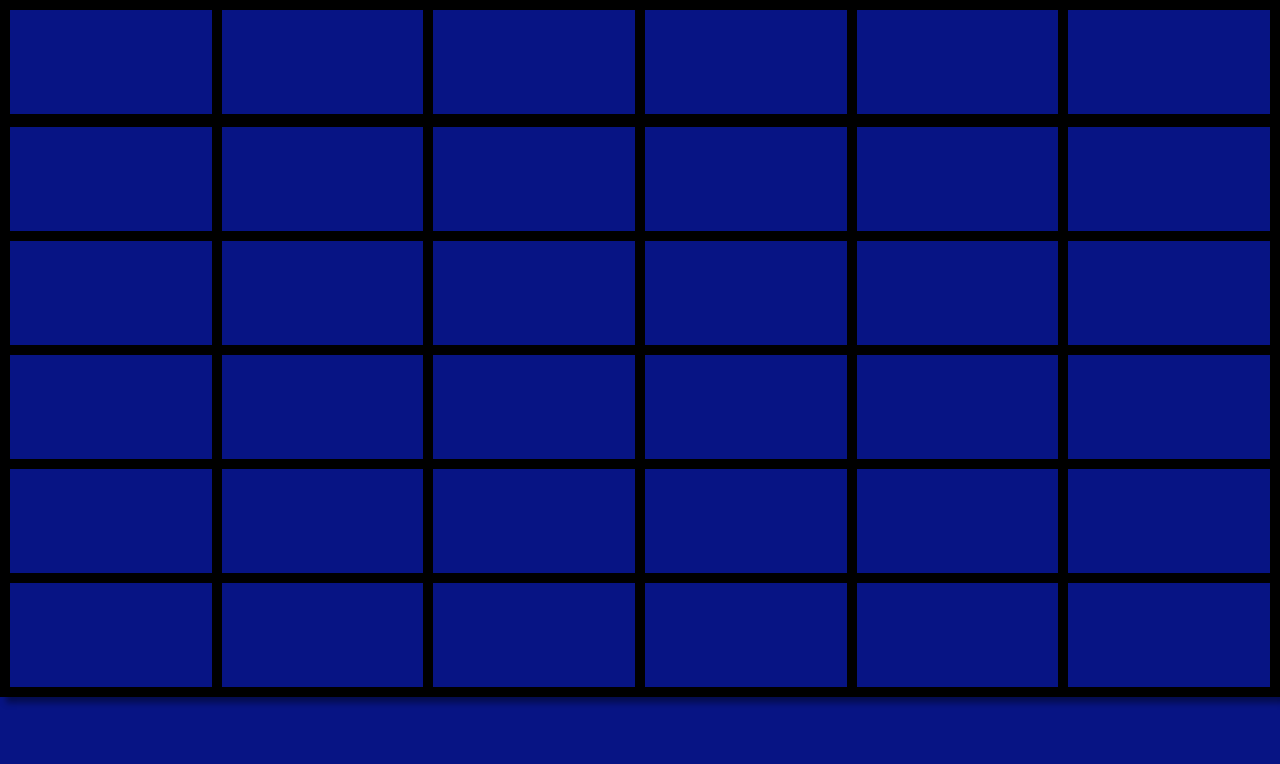
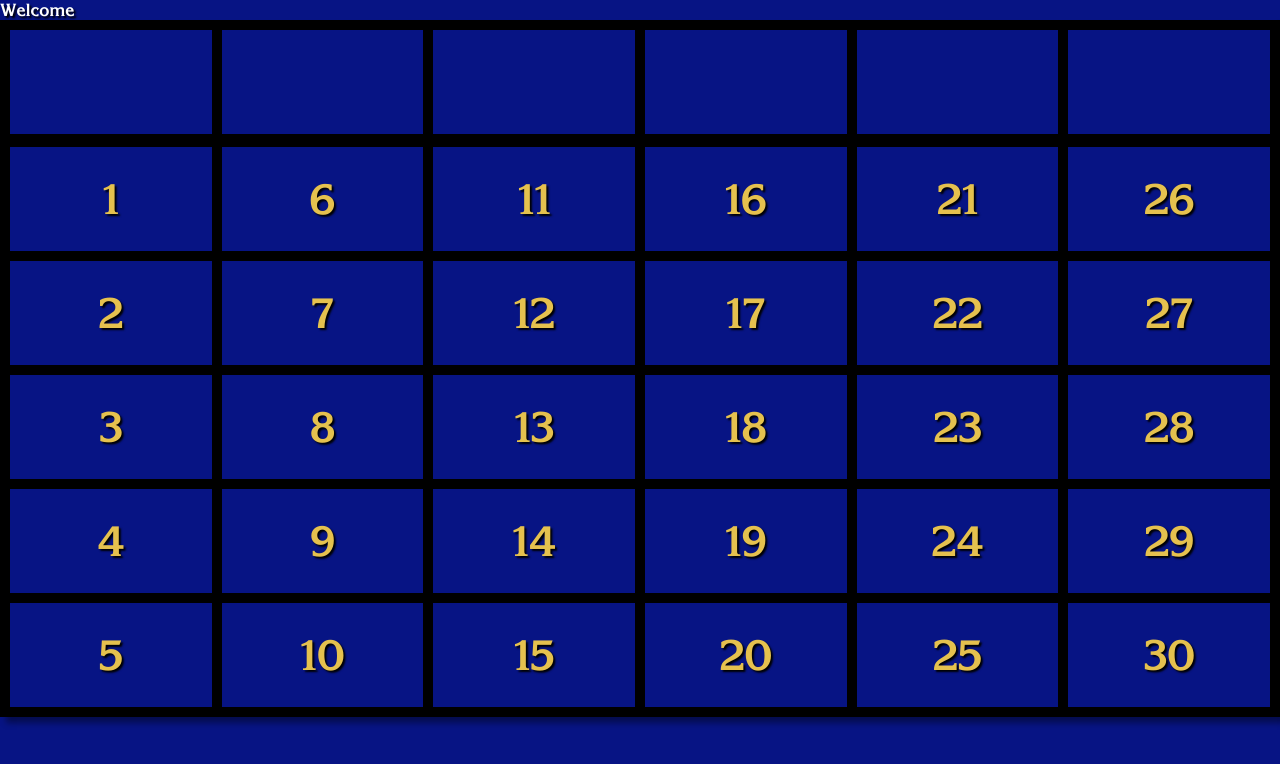
Before and after one commit to taylordeckard/jeopardy, a Vue app in the folder client/vue/: page /game in a window 1280 px wide. Shown: the top 764 px of the page. Built offline with nearby package versions, Linux system fonts and the light colour scheme.

Commit message:
added vuex for state management

```diff
--- a/client/vue/package.json
+++ b/client/vue/package.json
@@ -9,7 +9,8 @@
   },
   "dependencies": {
     "vue": "^2.5.16",
-    "vue-router": "^3.0.1"
+    "vue-router": "^3.0.1",
+    "vuex": "^3.0.1"
   },
   "devDependencies": {
     "@vue/cli-plugin-babel": "^3.0.0-rc.10",
--- a/client/vue/public/index.html
+++ b/client/vue/public/index.html
@@ -5,6 +5,7 @@
     <meta http-equiv="X-UA-Compatible" content="IE=edge">
     <meta name="viewport" content="width=device-width,initial-scale=1.0">
     <link rel="icon" href="<%= BASE_URL %>favicon.ico">
+	<script src="https://cdn.jsdelivr.net/npm/es6-promise@4/dist/es6-promise.auto.js"></script>
     <title>jprdy</title>
   </head>
   <body>
--- a/client/vue/src/App.vue
+++ b/client/vue/src/App.vue
@@ -12,8 +12,6 @@ export default {
 
 <style lang="scss">
 @import './assets/variables.scss';
-#app {
-}
 body {
   @include clue-font;
   background: $bg-color;
--- a/client/vue/src/components/Card.vue
+++ b/client/vue/src/components/Card.vue
@@ -1,14 +1,38 @@
 <template>
-  <div class="card"></div>
+  <div class="card" v-bind:class="{ clickable: clickable }">
+    <div class="text absolute-center"
+      v-bind:class="{
+        yellow: textColor === 'yellow',
+        white: textColor === 'white'
+      }">{{ text }}</div>
+  </div>
 </template>
 <script>
 export default {
   name: 'Card',
+  props: ['clickable', 'text', 'textColor'],
 };
 </script>
 <style scoped lang="scss">
 @import '../assets/variables.scss';
 .card {
+  position: relative;
   background: $bg-color;
+  transition: background .5s;
+  .text {
+    font-size: 3vw;
+    &.yellow {
+      color: $yellow;
+    }
+    &.white {
+      color: white;
+    }
+  }
+  &.clickable {
+    cursor: pointer;
+    &:hover {
+      background: darken($bg-color, 5%);
+    }
+  }
 }
 </style>
--- a/client/vue/src/components/Game.vue
+++ b/client/vue/src/components/Game.vue
@@ -1,7 +1,11 @@
 <template>
-  <Grid></Grid>
+  <div>
+    <div>Welcome {{ name }}</div>
+    <Grid></Grid>
+  </div>
 </template>
 <script>
+import { mapState } from 'vuex';
 import Grid from './Grid.vue';
 
 export default {
@@ -9,6 +13,9 @@ export default {
   components: {
     Grid,
   },
+  computed: {
+    ...mapState('game', { name: state => state.username }),
+  },
 };
 </script>
 <style></style>
--- a/client/vue/src/components/Grid.vue
+++ b/client/vue/src/components/Grid.vue
@@ -4,7 +4,12 @@
       <Card v-for="cat in categories" :key="cat.id"></Card>
     </div>
     <div class="grid grid--question">
-      <Card v-for="q in questions" :key="q.id"></Card>
+      <Card v-for="q in questions"
+        :key="q.id"
+        v-bind:text="q.id"
+        v-bind:clickable="true"
+        textColor="yellow">
+      </Card>
     </div>
   </div>
 </template>
--- a/client/vue/src/components/Title.vue
+++ b/client/vue/src/components/Title.vue
@@ -11,6 +11,7 @@
   </div>
 </template>
 <script>
+import { mapMutations } from 'vuex';
 import TextInput from './TextInput.vue';
 
 export default {
@@ -18,16 +19,20 @@ export default {
   components: {
     TextInput,
   },
-  data: () => ({
-    showStartLink: false,
-  }),
+  data() {
+    return {
+      showStartLink: false,
+    };
+  },
   methods: {
+    ...mapMutations('game', ['username']),
     onNicknameChange(nickname) {
       if (nickname) {
         this.showStartLink = true;
       } else {
         this.showStartLink = false;
       }
+      this.username(nickname);
     },
   },
 };
--- a/client/vue/src/main.js
+++ b/client/vue/src/main.js
@@ -2,10 +2,12 @@ import Vue from 'vue';
 import App from './App.vue';
 import './assets/styles.scss';
 import router from './router';
+import store from './stores';
 
 Vue.config.productionTip = false;
 
 new Vue({
   router,
+  store,
   render: h => h(App),
 }).$mount('#app');
--- /dev/null
+++ b/client/vue/src/stores/GameStore.js
@@ -0,0 +1,15 @@
+import Vue from 'vue';
+
+export default {
+  namespaced: true,
+  state: {
+    username: '',
+  },
+  actions: {},
+  mutations: {
+    username(state, username) {
+      Vue.set(state, 'username', username);
+    },
+  },
+  getters: {},
+};
--- /dev/null
+++ b/client/vue/src/stores/index.js
@@ -0,0 +1,11 @@
+import Vue from 'vue';
+import Vuex from 'vuex';
+import GameStore from './GameStore';
+
+Vue.use(Vuex);
+
+export default new Vuex.Store({
+  modules: {
+    game: GameStore,
+  },
+});
```
Also changed, not shown: 1 other file (tests, documents, lock files or other folders).
